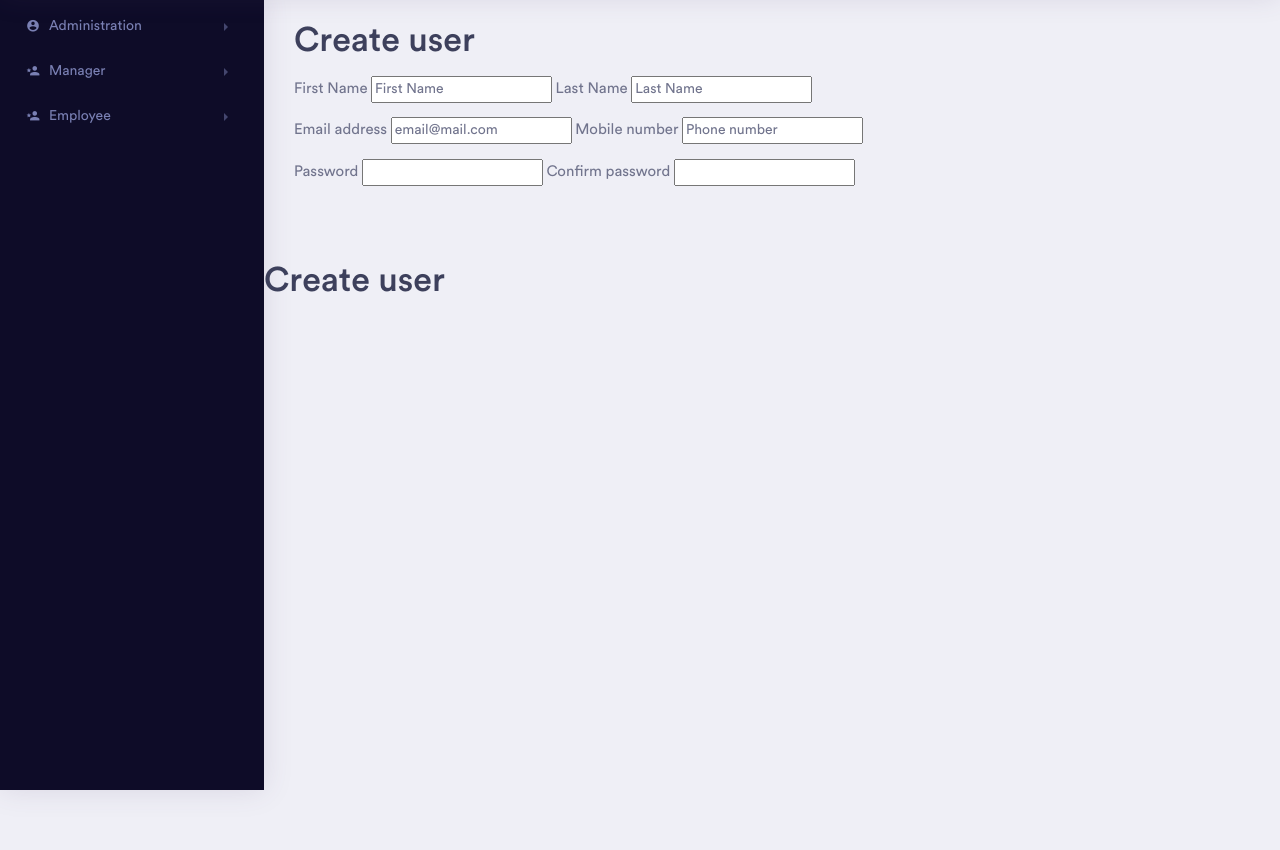
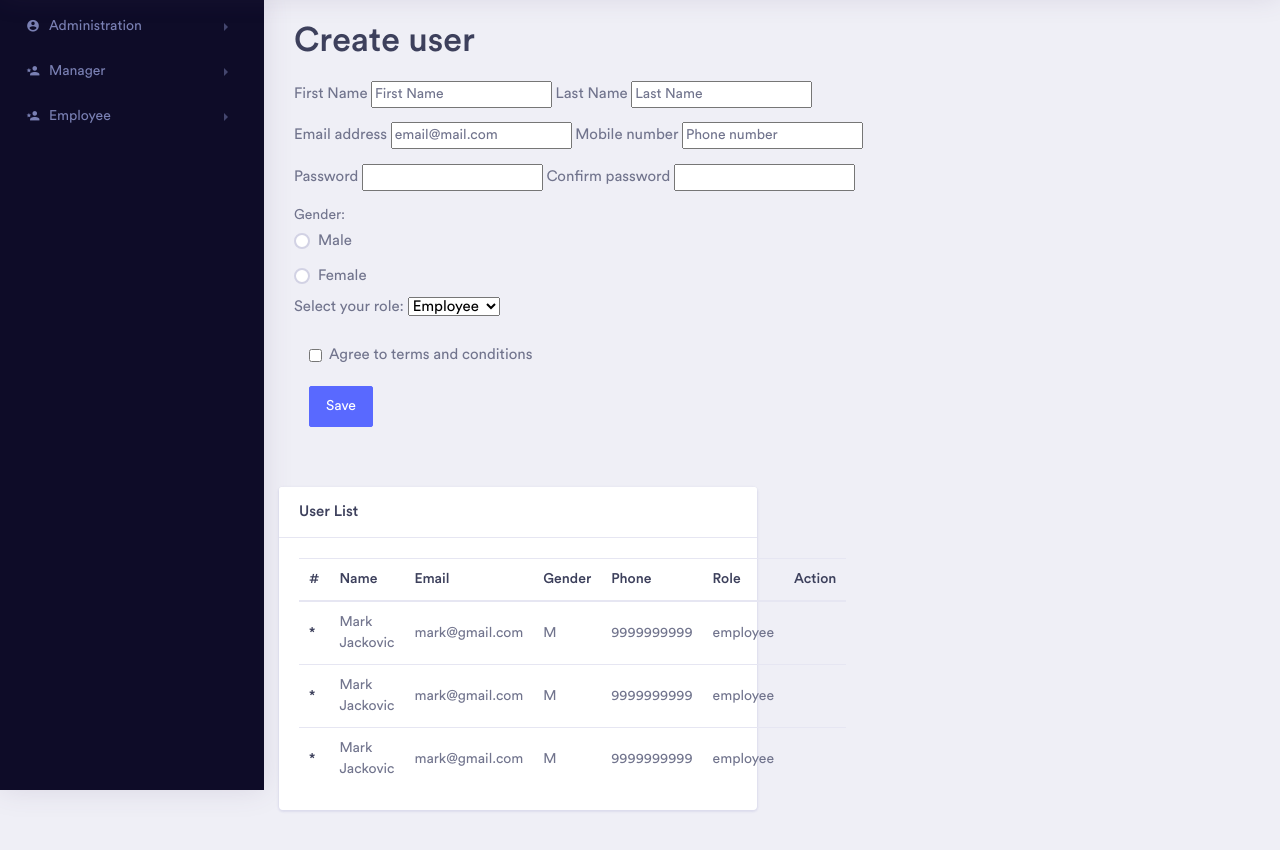
Before and after one commit to zokir-dev/ticketing-project-starter, a plain HTML site: page userCreate.html in a window 1280 px wide. Shown: the part 70-920 px from the top of the page. Drawn offline with Linux system fonts and the light colour scheme.

Commit message:
save btn

```diff
--- a/userCreate.html
+++ b/userCreate.html
@@ -199,7 +199,7 @@
                 <!-- ============================================================== -->
                 <!-- pageheader  -->
                 <h1>Create user</h1>
-                <form>
+                <p>
                     <div class="form-group">
                         <label for="inputText3" >First Name</label>
                         <input id="inputText3" type="text"  placeholder="First Name">
@@ -218,14 +218,99 @@
                         <label for="inputPassword">Confirm password</label>
                         <input id="pwd1" type="text">
                     </div>
+                    <div class="form-group">
+                    <p>Gender:
+                    <label class="custom-control custom-radio">
+                        <input type="radio" name="radio-stacked" class="custom-control-input"><span class="custom-control-label">Male</span>
+                    </label>
+                    <label class="custom-control custom-radio">
+                        <input type="radio" name="radio-inline" class="custom-control-input" ><span class="custom-control-label">Female</span>
+                    </label>
+                        <label>Select your role:
+                            <select name="role">
+                                <option name="role" value="Man">Manager</option>
+                                <option name="role" value="Emp" selected="selected">Employee</option>
+                                <option name="role" value="SDET">SDET</option>
+                                <option name="role" value="dev">Developer</option>
+                                <option name="role" value="BA">BA</option>
+                            </select>
+                        </label>
 
+                    </p>
+
+                    </div>
+                    <p class="text-right">
+                    <div class="col-xl-12 col-lg-12 col-md-12 col-sm-12 col-12">
+                        <div class="form-group">
+                            <div class="form-check">
+                                <input class="form-check-input" type="checkbox" value="" id="invalidCheck" required>
+                                <label class="form-check-label" for="invalidCheck">
+                                    Agree to terms and conditions
+                                </label>
+                                <div class="invalid-feedback">
+                                    You must agree before submitting.
+                                </div>
+                            </div>
+                        </div>
+                    </div>
+                    </p>
+                    <div class="col-xl-12 col-lg-12 col-md-12 col-sm-12 col-12 ">
+                        <button class="btn btn-primary" type="submit">Save</button>
+                    </div>
                 </form>
                 <!-- ============================================================== -->
                 <!-- ============================================================== -->
                 <!-- end pageheader  -->
                 <!-- ============================================================== -->
             </div>
-            <h1>Create user</h1>
+            <div class="col-xl-6 col-lg-6 col-md-12 col-sm-12 col-12">
+                <div class="card">
+                    <h5 class="card-header">User List</h5>
+                    <div class="card-body">
+                        <table class="table">
+                            <thead>
+                            <tr>
+                                <th scope="col">#</th>
+                                <th scope="col">Name</th>
+                                <th scope="col">Email</th>
+                                <th scope="col">Gender</th>
+                                <th scope="col">Phone</th>
+                                <th scope="col">Role</th>
+                                <th scope="col">Action</th>
+                            </tr>
+                            </thead>
+                            <tbody>
+                            <tr>
+                                <th scope="row">*</th>
+                                <td>Mark Jackovic</td>
+                                <td>mark@gmail.com</td>
+                                <td>M</td>
+                                <td>9999999999</td>
+                                <td>employee</td>
+                            </tr>
+                            <tr>
+                                <th scope="row">*</th>
+                                <td>Mark Jackovic</td>
+                                <td>mark@gmail.com</td>
+                                <td>M</td>
+                                <td>9999999999</td>
+                                <td>employee</td>
+                                <td></td>
+                            </tr>
+                            <tr>
+                                <th scope="row">*</th>
+                                <td>Mark Jackovic</td>
+                                <td>mark@gmail.com</td>
+                                <td>M</td>
+                                <td>9999999999</td>
+                                <td>employee</td>
+                                <td></td>
+                            </tr>
+                            </tbody>
+                        </table>
+                    </div>
+                </div>
+            </div>
         </div>
         <!-- ============================================================== -->
         <!-- ============================================================== -->
```
